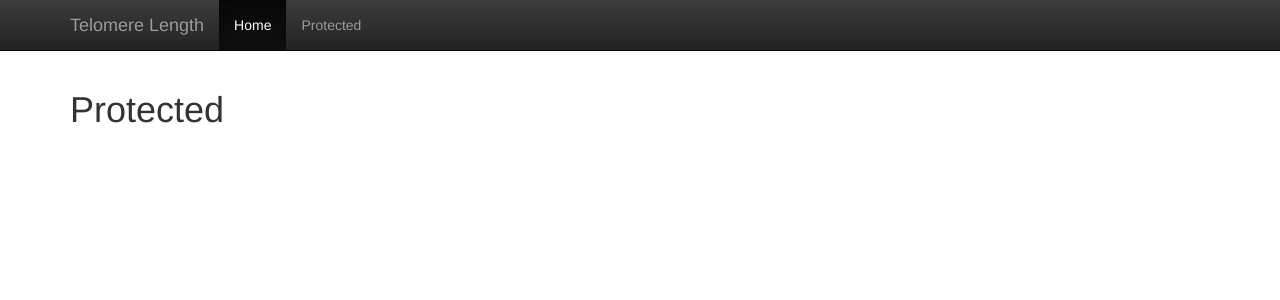
After one commit to LCBRU/telomere, a Flask app: template app/templates/protected.html in a window 1280 px wide. The commit adds this page. Shown: the top 300 px of the page. Run offline with Flask 2, Linux system fonts and the light colour scheme; the template is opened without the code that fills it, so the values that code supplies are empty; parts of the project's set-up code (start-up, migrations or seed data) failed here and were passed over; some libraries are stand-ins or nearby versions.

Commit message:
Make protected a template

```diff
--- /dev/null
+++ b/app/templates/protected.html
@@ -0,0 +1,4 @@
+{% extends "standardLayout.html" %}
+{% block content %}
+    <h1>Protected</h1>
+{% endblock %}
--- a/app/templates/standardLayout.html
+++ b/app/templates/standardLayout.html
@@ -9,7 +9,7 @@
             <span class="icon-bar"></span>
             <span class="icon-bar"></span>
           </button>
-          <a class="navbar-brand" href="#">Telomere Length</a>
+          <a class="navbar-brand" href="{{ url_for('index') }}">Telomere Length</a>
         </div>
         <div id="navbar" class="collapse navbar-collapse">
           <ul class="nav navbar-nav">
--- a/app/views/home.py
+++ b/app/views/home.py
@@ -12,4 +12,4 @@ def index():
 @telomere.route("/protected/",methods=["GET"])
 @login_required
 def protected():
-    return "Hello %s!" % g.user.username
+    return render_template('protected.html')
```
